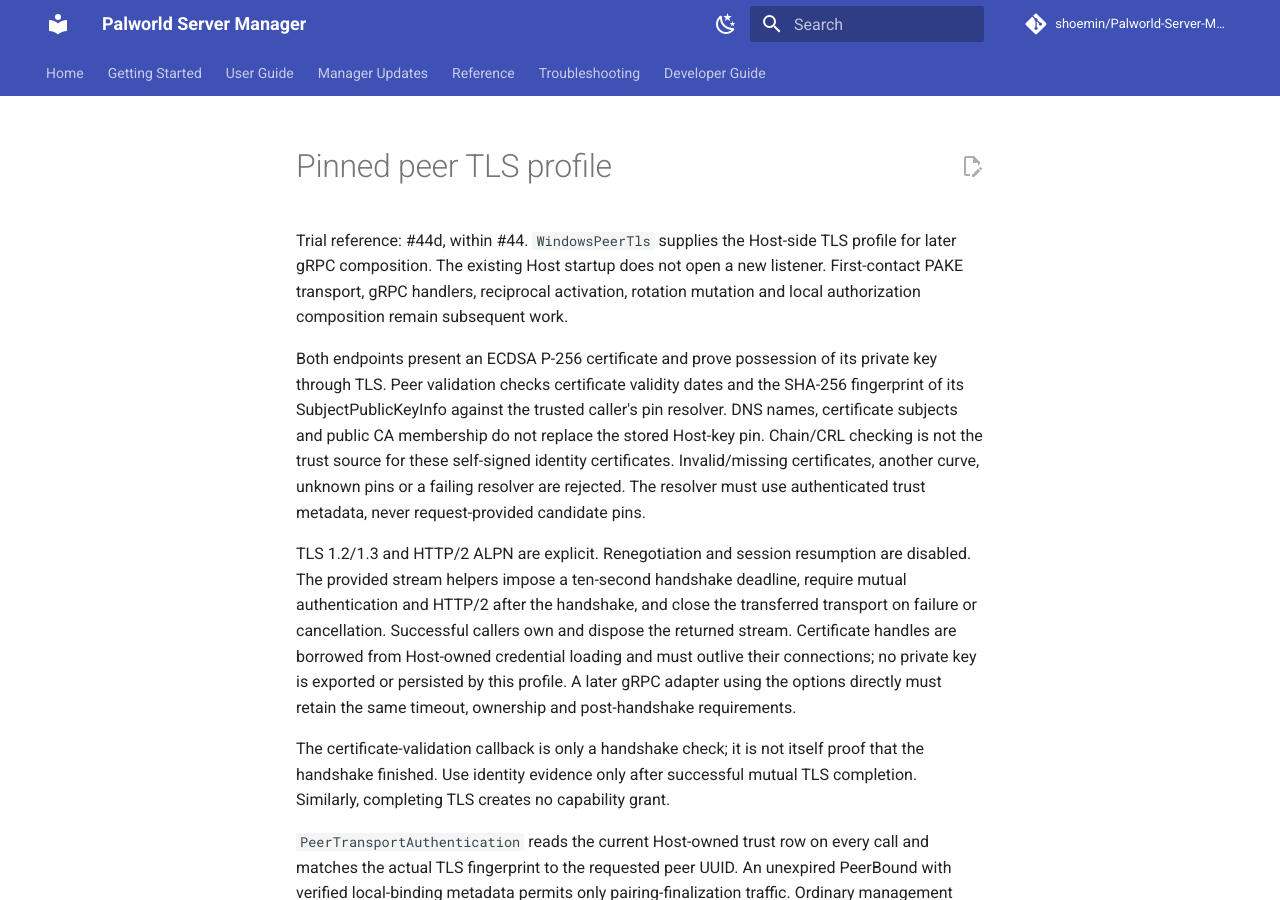
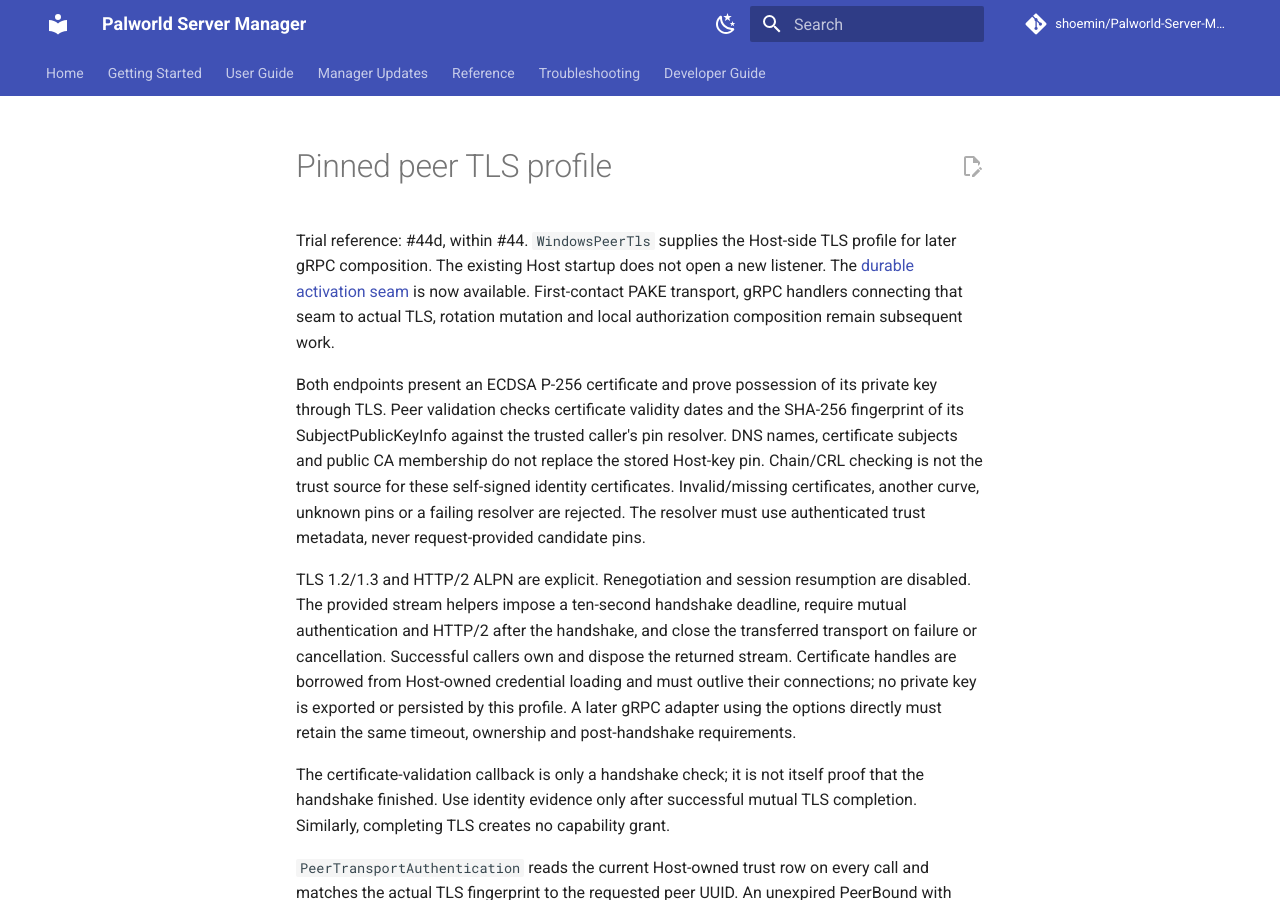
Before and after one commit to shoemin/Palworld-Server-Manager, an MkDocs documentation site: the page built from docs/developer/v0.5-peer-tls.md, in a window 1280 px wide and 900 px high. Built offline with MkDocs 1.6.1 and Material for MkDocs 9.7.7, drawn with Linux system fonts in a browser that asks for light colours; comment, search, counter and statistics services are not loaded.

Commit message:
Link TLS profile to the implemented durable activation seam

```diff
--- a/docs/developer/v0.5-peer-tls.md
+++ b/docs/developer/v0.5-peer-tls.md
@@ -1,6 +1,6 @@
 # Pinned peer TLS profile
 
-Trial reference: #44d, within #44. `WindowsPeerTls` supplies the Host-side TLS profile for later gRPC composition. The existing Host startup does not open a new listener. First-contact PAKE transport, gRPC handlers, reciprocal activation, rotation mutation and local authorization composition remain subsequent work.
+Trial reference: #44d, within #44. `WindowsPeerTls` supplies the Host-side TLS profile for later gRPC composition. The existing Host startup does not open a new listener. The [durable activation seam](v0.5-peer-activation.md) is now available. First-contact PAKE transport, gRPC handlers connecting that seam to actual TLS, rotation mutation and local authorization composition remain subsequent work.
 
 Both endpoints present an ECDSA P-256 certificate and prove possession of its private key through TLS. Peer validation checks certificate validity dates and the SHA-256 fingerprint of its SubjectPublicKeyInfo against the trusted caller's pin resolver. DNS names, certificate subjects and public CA membership do not replace the stored Host-key pin. Chain/CRL checking is not the trust source for these self-signed identity certificates. Invalid/missing certificates, another curve, unknown pins or a failing resolver are rejected. The resolver must use authenticated trust metadata, never request-provided candidate pins.
 
```
